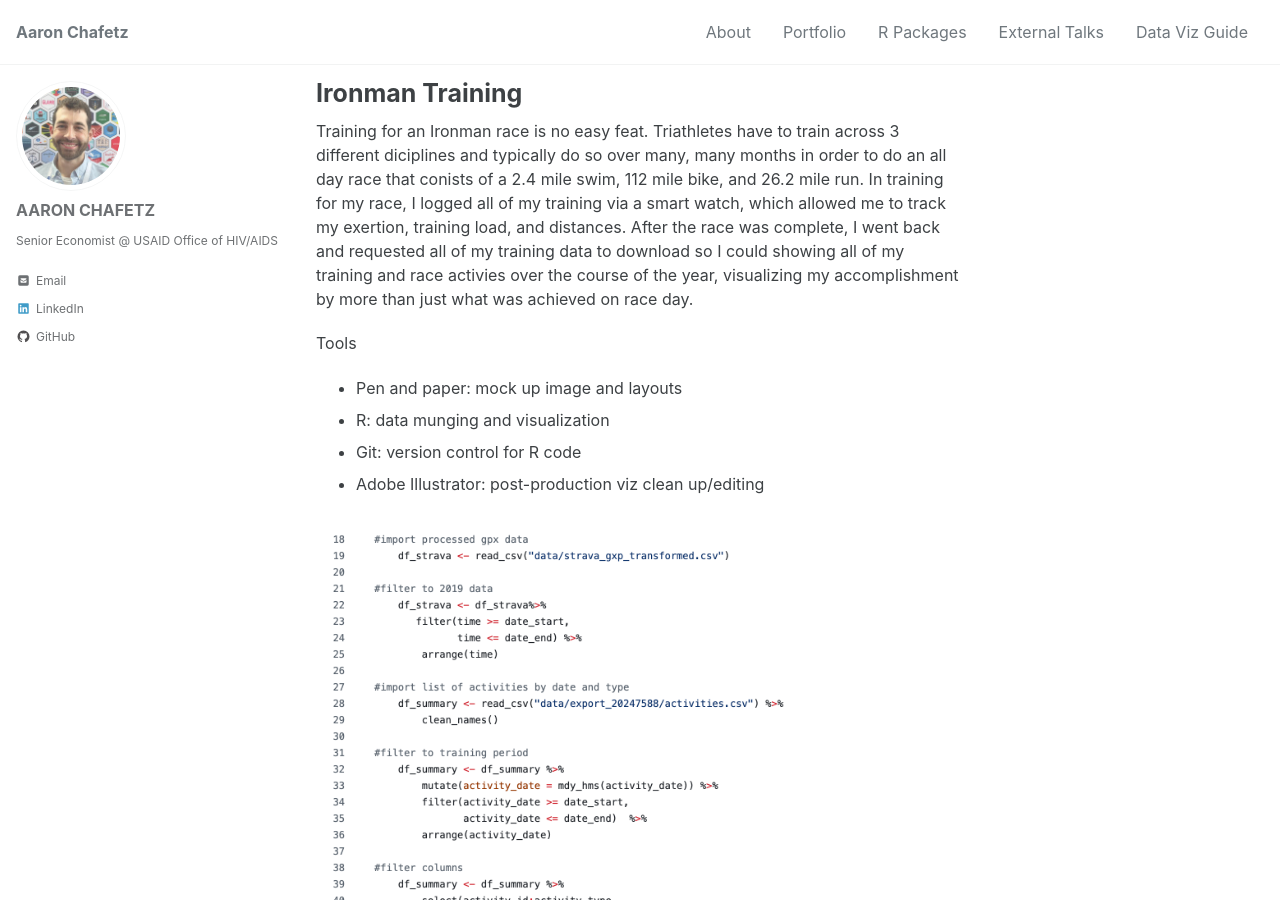
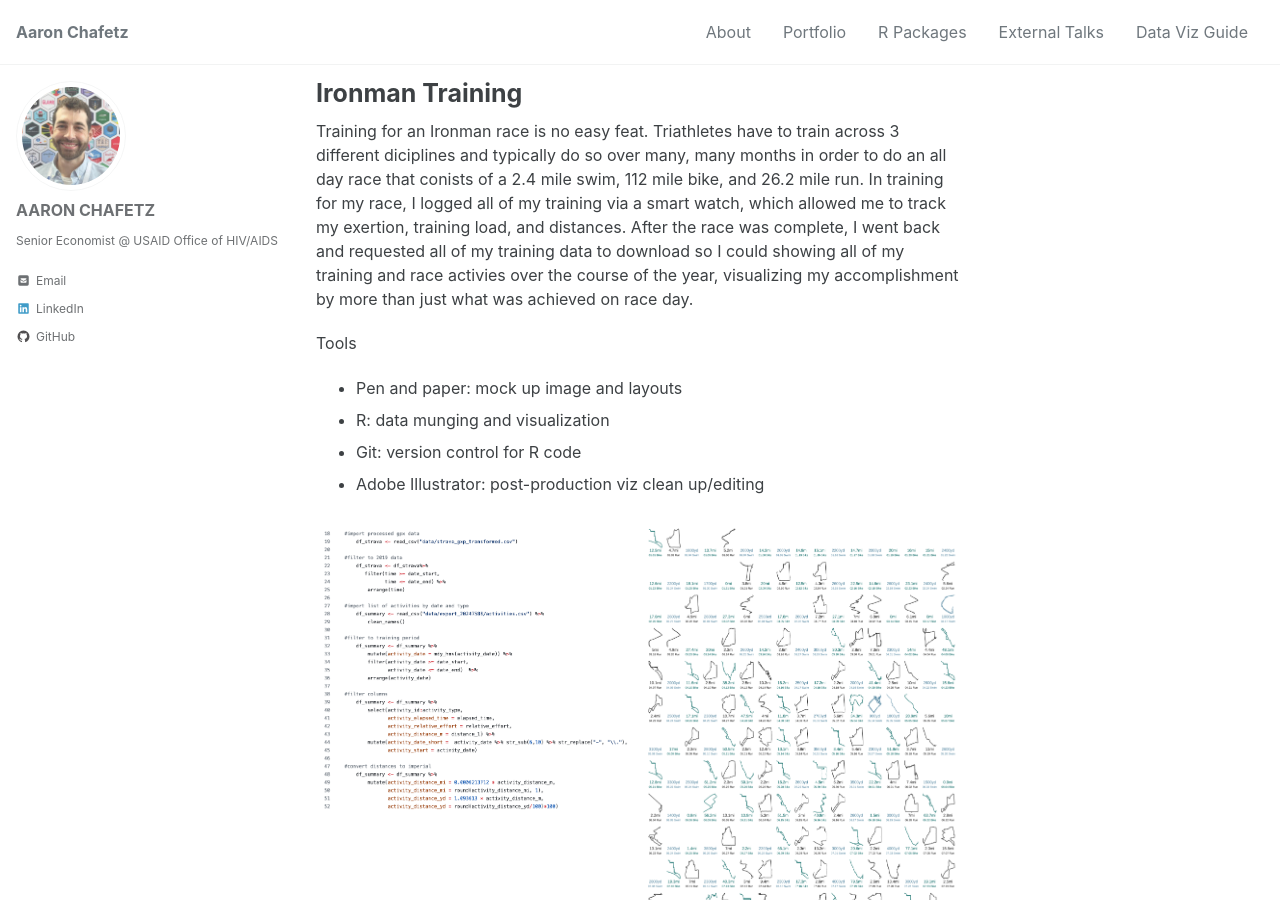
Before and after one commit to achafetz/achafetz.github.io, a Jekyll site: the page built from _portfolio/ironman-training.md, in a window 1280 px wide and 900 px high. Built offline with Jekyll 4.4.1, drawn with Linux system fonts in a browser that asks for light colours; cached includes are drawn as plain includes.

Commit message:
feat: add ironman images

```diff
--- a/_portfolio/ironman-training.md
+++ b/_portfolio/ironman-training.md
@@ -3,7 +3,7 @@ title: "Ironman Training"
 excerpt: "Visualizing the inputs to complete my first Ironman race"
 header:
   #image: /assets/images/unsplash-gallery-image-2.jpg
-  teaser: /assets/images/ironman-training_code.png
+  teaser: assets/images/ironman-training_activities.png
 #sidebar:
 #  - title: "Role"
 #    image: http://placehold.it/350x250
@@ -15,6 +15,9 @@ gallery:
   - url: /assets/images/ironman-training_code.png
     image_path: /assets/images/ironman-training_code.png
     #alt: "placeholder image 1"
+  - url: /assets/images/ironman-training_activities.png
+    image_path: /assets/images/ironman-training_activities.png
+    #alt: "placeholder image 2"
 ---
 
 Training for an Ironman race is no easy feat. Triathletes have to train across 3 different diciplines and typically do so over many, many months in order to do an all day race that conists of a 2.4 mile swim, 112 mile bike, and 26.2 mile run. In training for my race, I logged all of my training via a smart watch, which allowed me to track my exertion, training load, and distances. After the race was complete, I went back and requested all of my training data to download so I could showing all of my training and race activies over the course of the year, visualizing my accomplishment by more than just what was achieved on race day.
```
Also changed, not shown: assets/images/ironman-training_activities.png (added).
